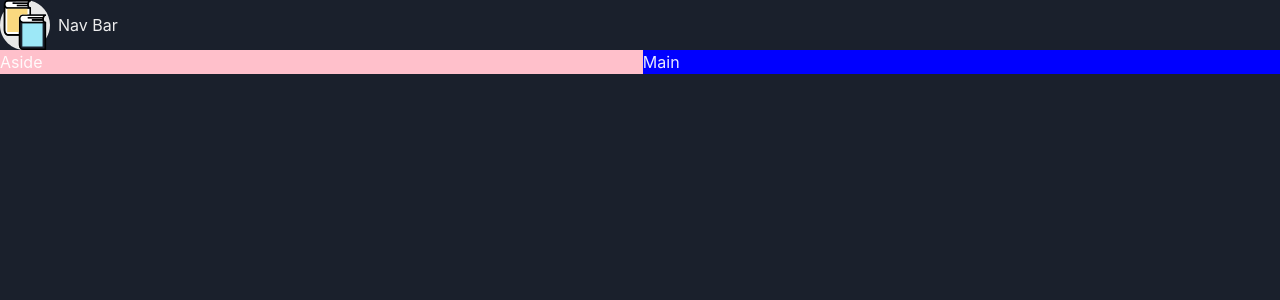
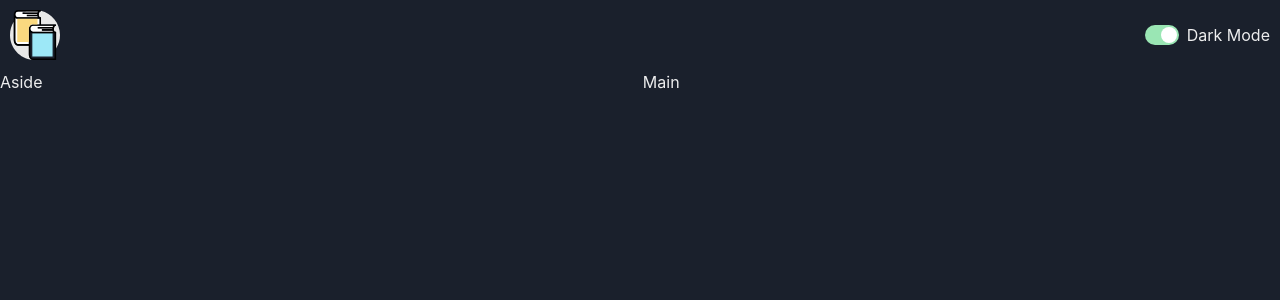
Before and after one commit to devNouraMohsen/wajhni, a React (Vite) app: page / in a window 1280 px wide. Shown: the top 300 px of the page. Built offline with nearby package versions, Linux system fonts and the light colour scheme.

Commit message:
dark mode switch

```diff
--- a/src/App.tsx
+++ b/src/App.tsx
@@ -10,10 +10,10 @@
     <GridItem area='nav' ><NavBar /></GridItem>
 
     <Show above='lg'>
-      <GridItem area='aside' bg='pink'>Aside</GridItem>
+      <GridItem area='aside'>Aside</GridItem>
     </Show>
 
-    <GridItem area='main' bg='blue'>Main</GridItem>
+    <GridItem area='main' >Main</GridItem>
   </Grid>
 }
 
--- /dev/null
+++ b/src/components/ColorModeSwitch.tsx
@@ -0,0 +1,14 @@
+import { HStack, Switch, Text, useColorMode } from '@chakra-ui/react'
+
+const ColorModeSwitch = () => {
+    const { colorMode, toggleColorMode } = useColorMode()
+
+  return (
+    <HStack>
+        <Switch colorScheme='green' isChecked={colorMode === 'dark' } onChange={toggleColorMode}/>
+        <Text>Dark Mode</Text>
+    </HStack>
+  )
+}
+
+export default ColorModeSwitch
--- a/src/components/NavBar.tsx
+++ b/src/components/NavBar.tsx
@@ -1,11 +1,12 @@
-import { HStack, Image, Text } from '@chakra-ui/react'
+import { HStack, Image } from '@chakra-ui/react'
 import logo from '../assets/logo.svg';
+import ColorModeSwitch from './ColorModeSwitch';
 
 const NavBar = () => {
   return (
-    <HStack>
+    <HStack justifyContent='space-between' padding='10px'>
         <Image src={logo} boxSize='50px'/>
-        <Text>Nav Bar</Text>
+        <ColorModeSwitch />
     </HStack>
   )
 }
```
